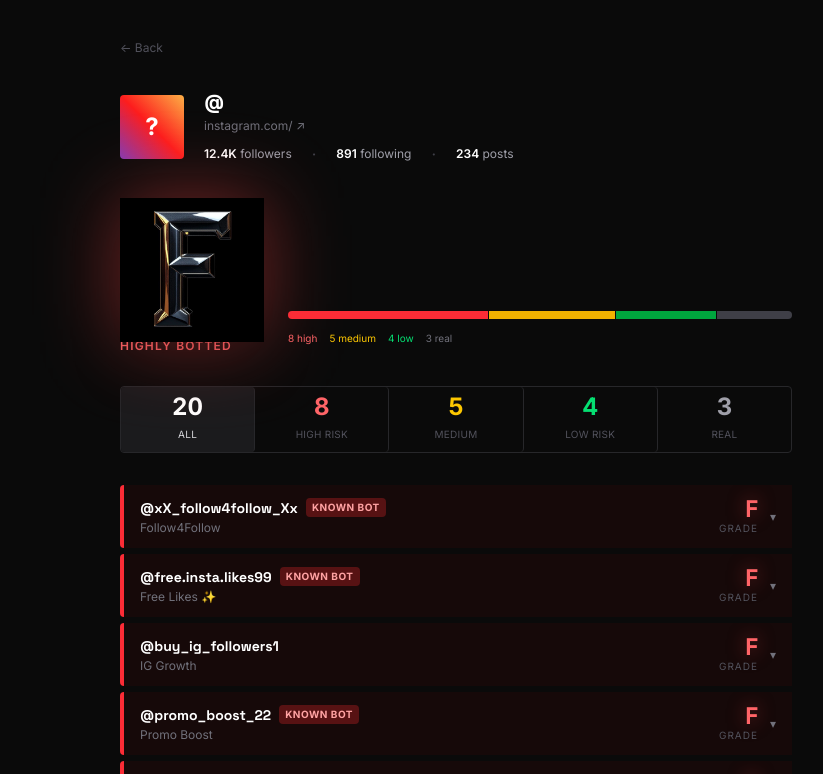
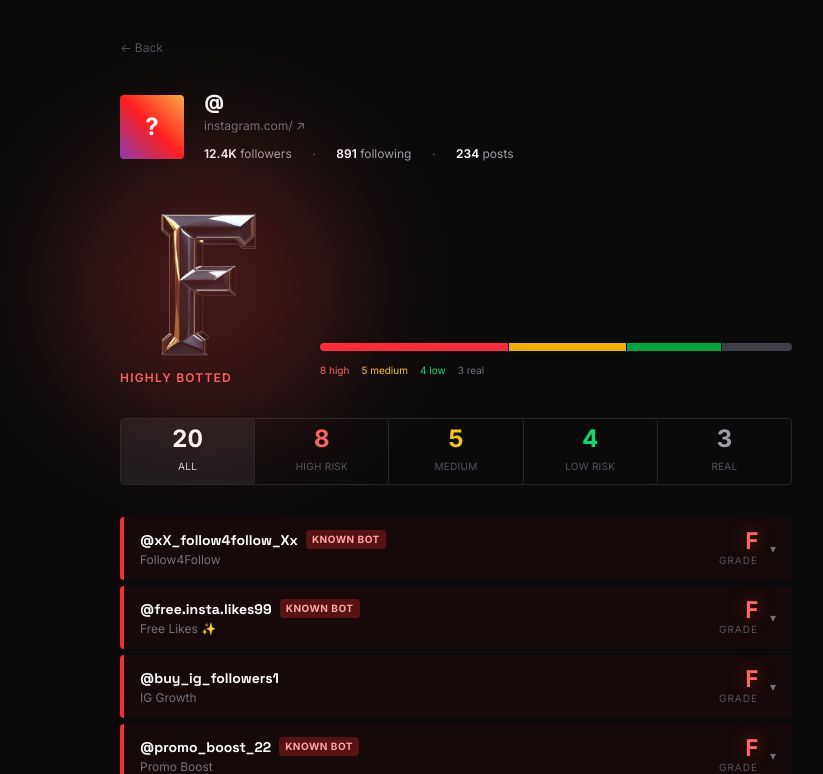
Before and after one commit to OfekStar/instagram-bot-detector, a React (Vite) app in the folder frontend/: page /results in a window 1280 px wide. Shown: the top 774 px of the page, without its empty margins (184-1007 px from the left). Built offline with nearby package versions, Linux system fonts and the light colour scheme.

Commit message:
fix(ui): remove grade image bg via mix-blend-mode screen, spread glow halo

```diff
--- a/frontend/src/pages/ResultsPage.tsx
+++ b/frontend/src/pages/ResultsPage.tsx
@@ -503,14 +503,15 @@ function getBotGrade(percent: number): { grade: string; color: string; label: st
 function GradeLetter({ letter }: { letter: string }) {
   const glow = GRADE_META[letter]?.glow ?? "#888";
   return (
-    <div className="relative w-36 h-36 shrink-0">
-      {/* Colored glow halo behind image */}
-      <div className="absolute inset-0 rounded-sm blur-2xl opacity-50"
-        style={{ backgroundColor: glow }} />
+    <div className="relative w-44 h-44 shrink-0">
+      {/* Atmospheric glow — spreads beyond image bounds */}
+      <div className="absolute rounded-full blur-3xl opacity-25 pointer-events-none"
+        style={{ backgroundColor: glow, inset: "-30%" }} />
       <img
         src={GRADE_IMAGES[letter]}
         alt={`Grade ${letter}`}
-        className="relative w-full h-full object-contain drop-shadow-2xl"
+        className="relative w-full h-full object-contain"
+        style={{ mixBlendMode: "screen" }}
       />
     </div>
   );
```
